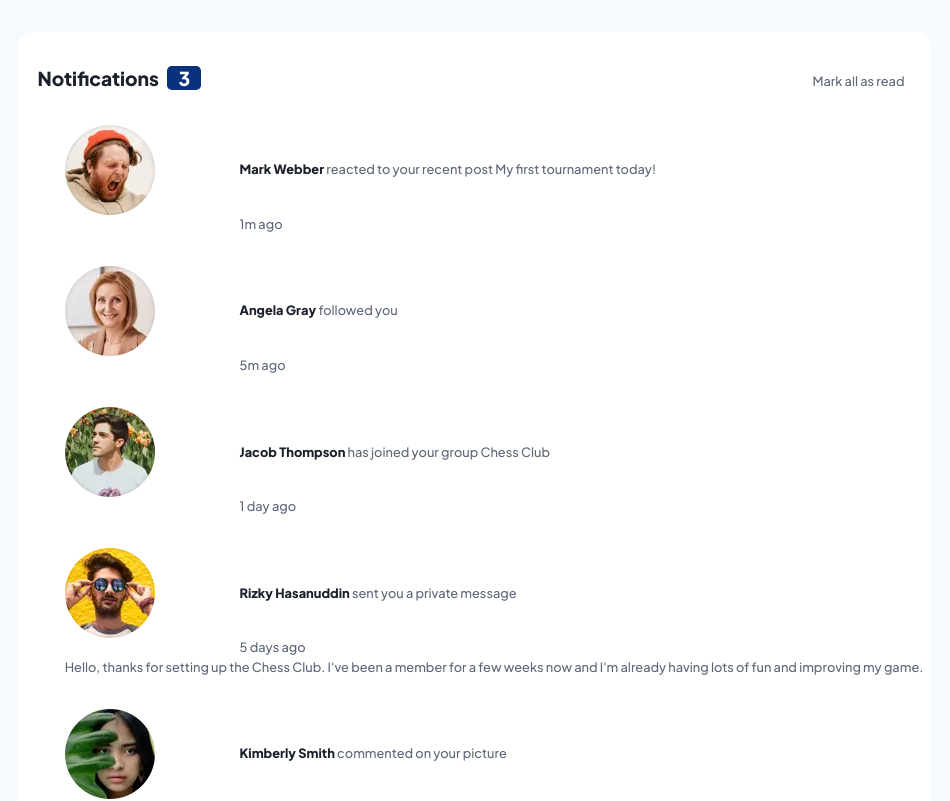
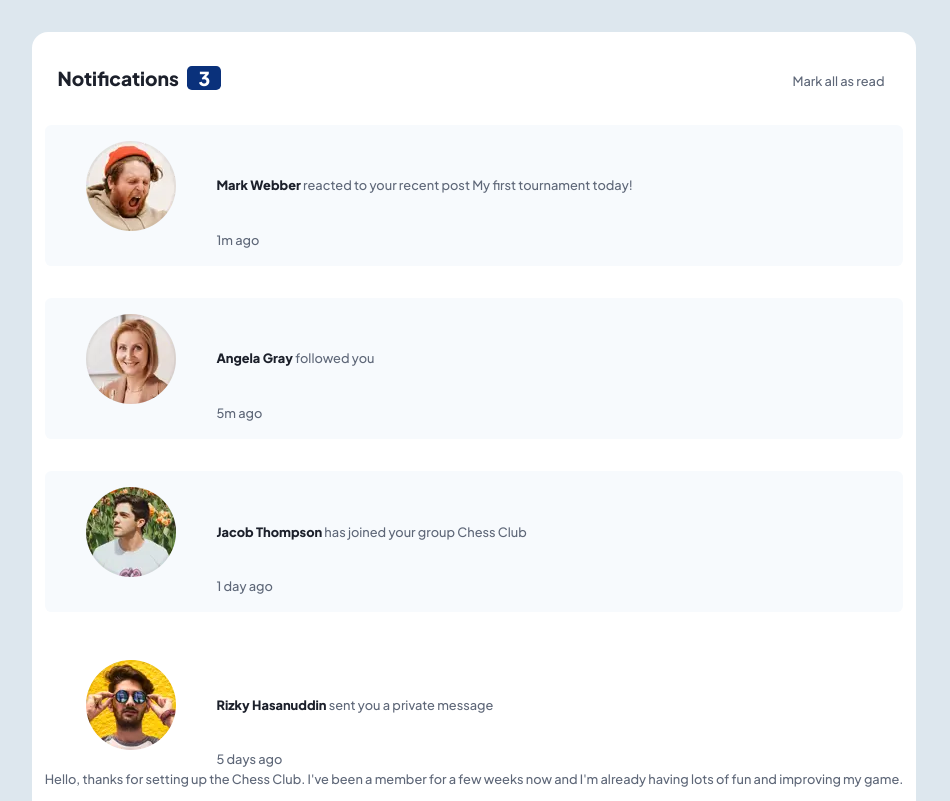
Before and after one commit to sclingan/notifications-page, a React (Vite) app: page / in a window 1280 px wide. Shown: the top 801 px of the page, without its empty margins (166-1116 px from the left). Built offline with nearby package versions, Linux system fonts and the light colour scheme.

Commit message:
Adding unread states to posts

```diff
--- a/src/App.css
+++ b/src/App.css
@@ -64,7 +64,7 @@ p, h1, h2, h3, h4, h5, h6 {
 }
 
 body {
-  background-color: var(--neutral-light-greyish-blue);
+  background-color: var(--neutral-light-greyish-blue2);
   font-family: var(--font-family);
   /* font-size: var(--font-size); */
   font-size: 0.8rem;
@@ -81,7 +81,7 @@ main {
   border-radius: 1rem;
   background-color: var(--neutral-white);
   padding-block: 2rem;
-  padding-inline: 0.5rem;
+  padding-inline: 0.8rem;
 }
 
 header {
@@ -101,15 +101,18 @@ h2 {
 
 ol {
   list-style-type: none;
+  margin-block-start: 0;
+  margin-block-end: 0;
+  padding-inline-start: 0;
 }
 
 li {
   display: grid;
   grid-template-columns: 20% auto;
   align-items: center;
-  column-gap: 0.2rem;
-  border-radius: 1rem;
+  border-radius: 0.4rem;
   margin-block: 2rem;
+  padding-block: 1rem;
 }
 
 .post {
@@ -136,7 +139,7 @@ button {
   cursor: pointer;
 }
 
-.unread {
+.notification {
   background-color: var(--primary-blue);
   color: var(--neutral-white);
   padding-inline: 0.7rem;
@@ -144,8 +147,22 @@ button {
   margin-inline: 0.3rem;
 }
 
+.unread {
+  background-color: var(--neutral-light-greyish-blue);
+}
+/* fix this */
+.post::after {
+  content: '';
+  border-radius: 50%;
+  background-color: var(--primary-red);
+  margin-left: 0.5rem;
+}
+
 img {
   max-width: 60%;
+  grid-column: 1/1;
+  align-self: center;
+  justify-self: center;
 }
 
 .sr-only:not(:focus):not(:active) {
--- a/src/header.tsx
+++ b/src/header.tsx
@@ -6,7 +6,7 @@ function Header() {
 
     return (
       <header>
-         <h2>Notifications <span className='unread'>{unread}</span></h2>
+         <h2>Notifications <span className='notification'>{unread}</span></h2>
          <button>Mark all as read</button>
       </header>
     )
--- a/src/section.tsx
+++ b/src/section.tsx
@@ -11,19 +11,19 @@ function Section() {
     return (
       <section>
          <ol>
-             <li>
+             <li className='unread'>
               <img src={mark} alt=""></img>
               <p className='post'><span className='user-name'>Mark Webber</span> reacted to your recent post My first tournament today!</p>
               <p className='post-time'>1m ago</p>
              </li>
 
-             <li>
+             <li className='unread'>
               <img src={angela} alt=""></img>
               <p className='post'><span className='user-name'>Angela Gray</span> followed you</p>
               <p className='post-time'>5m ago</p>
              </li>
 
-             <li>
+             <li className='unread'>
               <img src={jacob} alt=""></img>
               <p className='post'><span className='user-name'>Jacob Thompson</span> has joined your group Chess Club</p>
               <p className='post-time'>1 day ago</p>
```
Lines whose indentation alone changed are shown as unchanged.
